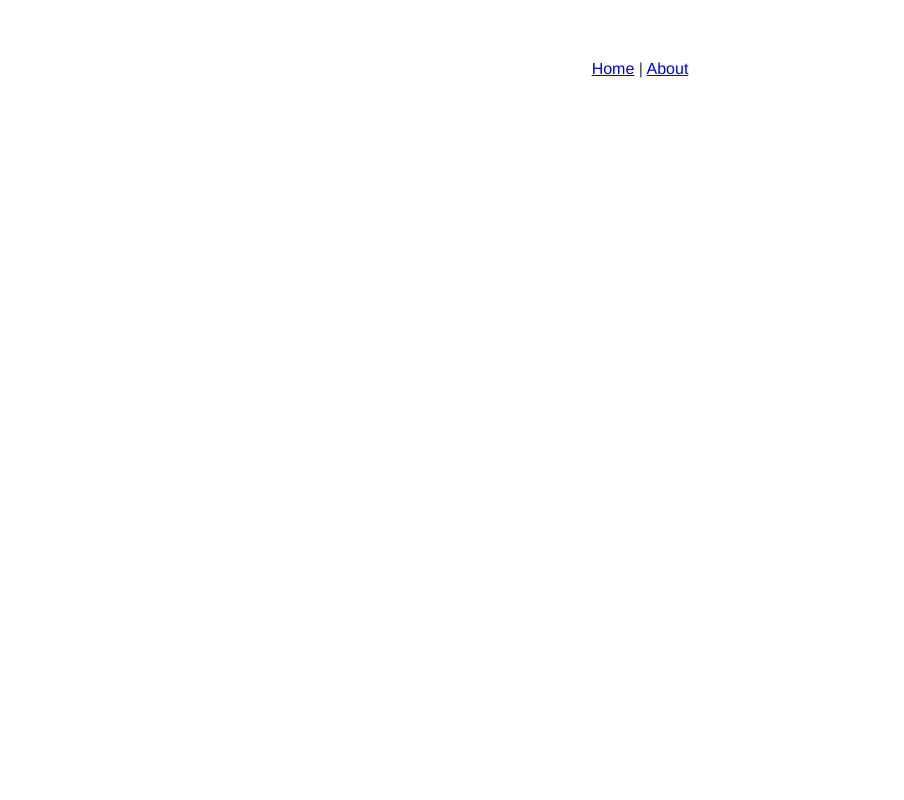
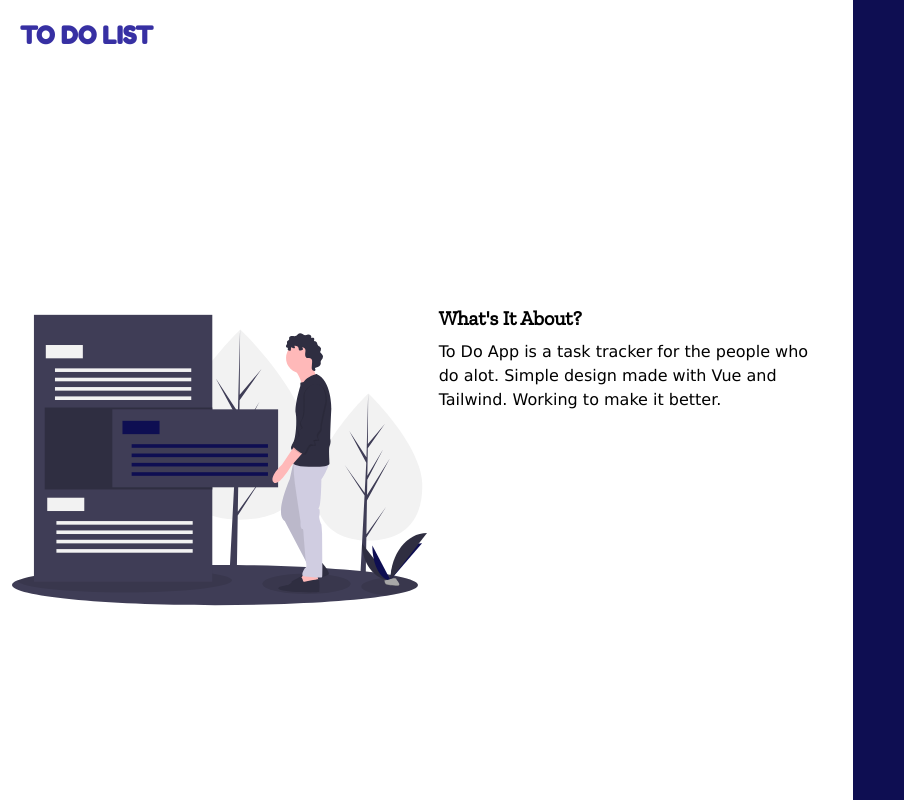
Before and after one commit to HitendraSinghRathore/TodoApp, a Vue app: page /#/ in a window 1280 px wide. Shown: the whole page, without its empty margins (0-904 px from the left). Built offline with nearby package versions, Linux system fonts and the light colour scheme.

Commit message:
Adding the view for landing page

```diff
--- a/babel.config.js
+++ b/babel.config.js
@@ -1,5 +1,5 @@
 module.exports = {
-  presets: [
-    '@vue/app'
-  ]
+    presets: [
+        '@vue/app'
+    ]
 }
--- a/public/index.html
+++ b/public/index.html
@@ -1,17 +1,22 @@
 <!DOCTYPE html>
 <html lang="en">
-  <head>
+
+<head>
     <meta charset="utf-8">
     <meta http-equiv="X-UA-Compatible" content="IE=edge">
     <meta name="viewport" content="width=device-width,initial-scale=1.0">
+    <link href="https://unpkg.com/tailwindcss@^1.0/dist/tailwind.min.css" rel="stylesheet">
+    <link href="https://fonts.googleapis.com/css?family=Fredoka+One|Quattrocento+Sans|Zilla+Slab&display=swap" rel="stylesheet">
     <link rel="icon" href="<%= BASE_URL %>favicon.ico">
     <title>todoapp</title>
-  </head>
-  <body>
+</head>
+
+<body>
     <noscript>
       <strong>We're sorry but todoapp doesn't work properly without JavaScript enabled. Please enable it to continue.</strong>
     </noscript>
     <div id="app"></div>
     <!-- built files will be auto injected -->
-  </body>
+</body>
+
 </html>
--- a/src/App.vue
+++ b/src/App.vue
@@ -1,20 +1,12 @@
 <template>
-  <div id="app">
-    <div id="nav">
-      <router-link to="/">Home</router-link> |
-      <router-link to="/about">About</router-link>
-    </div>
+  <div id="app" class="m-0 p-0">
+
     <router-view/>
   </div>
 </template>
+<style>
 
-<style>
-#app {
-  font-family: 'Avenir', Helvetica, Arial, sans-serif;
-  -webkit-font-smoothing: antialiased;
-  -moz-osx-font-smoothing: grayscale;
-  text-align: center;
-  color: #2c3e50;
-  margin-top: 60px;
+body{
+  font-family: 'Quattrocento Sans', sans-serif;
 }
 </style>
--- a/src/main.js
+++ b/src/main.js
@@ -2,9 +2,10 @@ import Vue from 'vue'
 import App from './App.vue'
 import router from './router'
 
+
 Vue.config.productionTip = false
 
 new Vue({
-  router,
-  render: h => h(App)
+    router,
+    render: h => h(App)
 }).$mount('#app')
--- a/src/router.js
+++ b/src/router.js
@@ -5,8 +5,7 @@ import Home from './views/Home.vue'
 Vue.use(Router)
 
 export default new Router({
-  routes: [
-    {
+    routes: [{
             path: '/',
             name: 'home',
             component: Home
@@ -17,7 +16,8 @@ export default new Router({
             // route level code-splitting
             // this generates a separate chunk (about.[hash].js) for this route
             // which is lazy-loaded when the route is visited.
-      component: () => import(/* webpackChunkName: "about" */ './views/About.vue')
+            component: () =>
+                import ( /* webpackChunkName: "about" */ './views/About.vue')
         }
     ]
 })
--- a/src/views/Home.vue
+++ b/src/views/Home.vue
@@ -1,5 +1,25 @@
 <template>
+<div>
+<div class="outer sm:flex flex-row-reverse m-0 p-0">
+<div class="form-element h-screen w-full sm:flex-none sm:w-1/3 m-0 p-5">
+<router-view></router-view>
+</div>
+<div class="image-element bg-white h-screen w-full p-3 sm:flex-none sm:flex sm:w-2/3  m-0">
+<img src="@/assets/art.svg" class=" art  sm:flex-1 sm:w-2/4"/>
+<div class="description sm:flex-1 w-full sm:w-2/4">
+<div class="m-auto  sm:mt-10 p-3">
+<h3 class=" font-bold text-xl mb-2">What's It About?</h3>
+<p>
+  To Do App is a task tracker for the people who do alot. Simple design made with Vue and Tailwind. Working to make it better.
+</p>
+</div>
+</div>
 
+</div>
+</div>
+<div class="logo m-5 absolute text-center top-0 sm:left-0 text-white text-l sm:text-2xl font-extrabold sm:text-indigo-800">TO DO LIST</div>
+
+</div>
 </template>
 
 <script>
@@ -10,3 +30,40 @@ export default {
 
 }
 </script>
+
+<style scoped>
+.logo{
+ font-family: 'Fredoka One', cursive;
+}
+.text-style{
+  color:#0E0E52 !important;
+}
+.form-element{
+  background-color: #0E0E52;
+}
+.art{
+  margin-top:15vh;
+
+
+}
+h3 {
+  font-family: 'Zilla Slab', serif;
+
+}
+
+.description{
+  font-family: Verdana, Geneva, Tahoma, sans-serif;
+  margin-top: 10vh
+}
+@media(min-width:640px){
+  .art{
+    max-width: 60%
+  }
+  .description{
+    margin-top: 30vh;
+  }
+
+}
+
+
+</style>
```
Also changed, not shown: src/assets/art.svg (added). Lines whose indentation alone changed are shown as unchanged.
